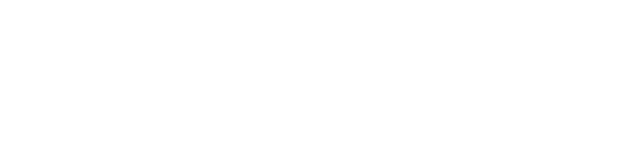
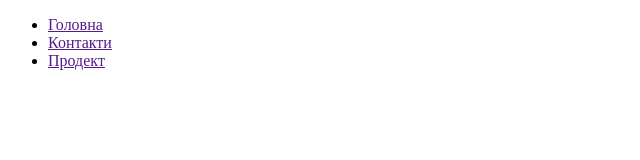
Before and after one commit to danilo155/Robota-nomer-one, a plain HTML site: page index.html in a window 1280 px wide. Shown: the whole page, without its empty margins (0-640 px from the left). Drawn offline with Linux system fonts and the light colour scheme.

Commit message:
добавление меню навигации

```diff
--- a/index.html
+++ b/index.html
@@ -8,6 +8,12 @@
     <title>ТОВ"ТК НАФТАГАЗІМПЕКС"</title>
 </head>
 <body>
-
+    <header>
+        <ul>
+            <li><a href="">Головна</a></li>
+            <li><a href="">Контакти</a></li>
+            <li><a href="">Продект</a></li>
+        </ul>
+    </header>
 </body>
 </html>
```
